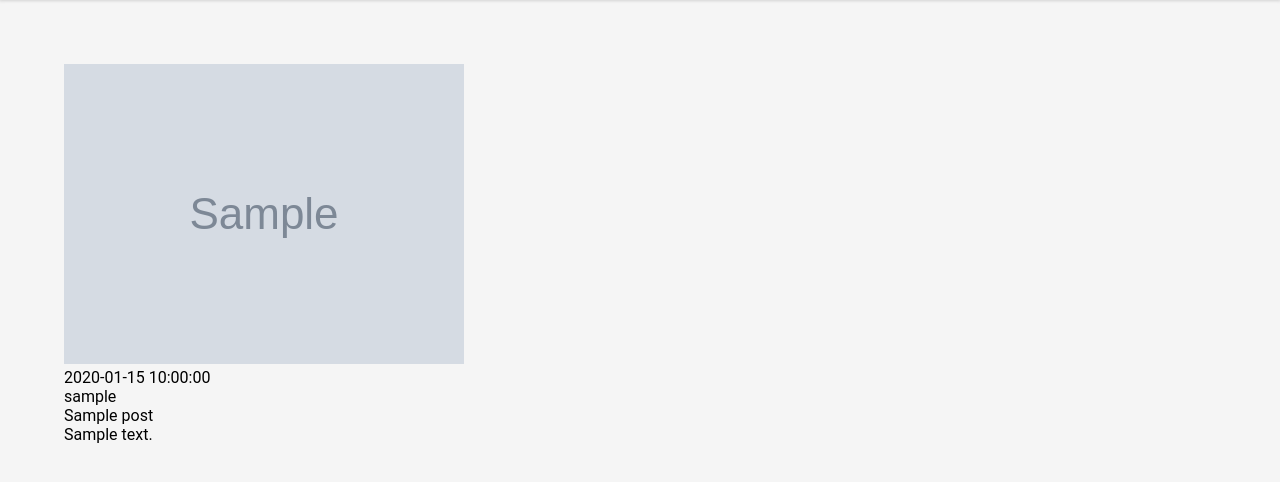
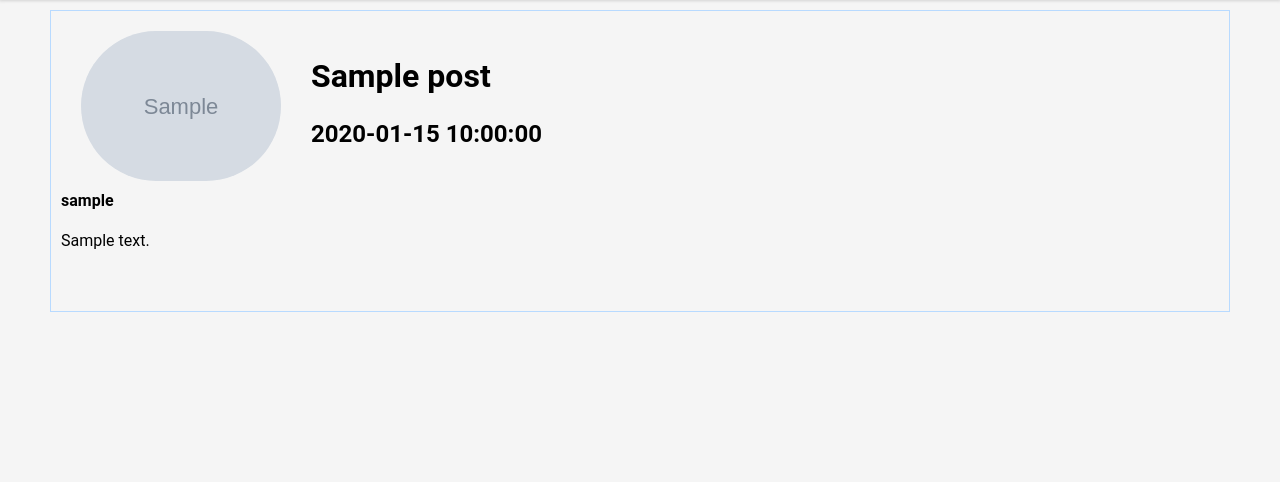
Before and after one commit to leonardocandio/AutoLux, a Flask app: page /forum/ in a window 1280 px wide. Shown: the part 100-582 px from the top of the page. Run offline with Flask 2, Linux system fonts and the light colour scheme; tables that the repository leaves empty hold one stand-in row (values such as "Sample post"); grey boxes marked "Sample" are stand-in pictures.

Commit message:
terminando forum, news, agregando normalize

```diff
--- a/app/blueprints/forum/templates/forum.html
+++ b/app/blueprints/forum/templates/forum.html
@@ -1,27 +1,30 @@
-{% extends "base.html" %}
+{% extends "base.html" %} {% block body %}
+<div class="">
 
-{% block body %}
-    <div class="container">
-        <ul class="posts">
     {% for post in posts %}
-                <li class="post">
-                    <div class="post post-image">
+    <div class="post">
+        <div class="cont-img-title">
+            <div class="post-image">
                 <img src="{{ post.author.image_url }}" alt="profile-picture">
             </div>
-                    <div class="post post-date">
-                        {{ post.created_at }}
+
+            <div class="post-title">
+                <h2>{{ post.title }}</h2>
+                <!--titulo-->
+                <h3>{{post.created_at }}</h3>
+                <!--fecha-->
             </div>
-                    <div class="post post-author">
-                        {{ post.author.nickname }}
         </div>
-                    <div class="post post-title">
-                        {{ post.title }}
+        <div class="cont-nick-body">
+            <h4>{{ post.author.nickname }}</h4>
+            <!--nickname-->
+
+            <p>{{ post.body }}</p>
+            <!--comentario-->
         </div>
-                    <div class="post post-body">
-                        {{ post.body }}
+
     </div>
-                </li>
     {% endfor %}
-        </ul>
+
 </div>
 {% endblock %}
--- a/app/blueprints/news/templates/news.html
+++ b/app/blueprints/news/templates/news.html
@@ -8,7 +8,7 @@
             <div class="card-body-div">
                 <h5 class="card-title">{{ article.title }}</h5>
                 <p class="card-text-div">{{ article.description }}</p>
-                        <a href="{{ url_for("news.news_page",news_id=article.id ) }}" class="btn btn-primary">See
+                <a href="{{ url_for('news.news_page',news_id=article.id ) }}" class="btn btn-primary">See
                             more</a>
             </div>
         </li>
--- a/app/static/styles.css
+++ b/app/static/styles.css
@@ -31,11 +31,9 @@ h1 {
     padding: 15px;
 }
 
-#fragment{
+#fragment {
     background-color: rgb(20, 18, 18);
 }
-
-
 
 h2 {
     color: #000;
@@ -293,6 +291,7 @@ nav .grid-item {
     width: 100%;
 }
 
+
 /* #image{
     text-align: left;
     padding: 30px;
@@ -390,3 +389,128 @@ h3{
     right: 0;
     left: 0;
 }
+
+
+/*
+==========================
+SHOP
+==========================
+*/
+
+.cont-shop {
+    padding: 0 15px;
+    position: absolute;
+    right: 0;
+    height: 80%;
+    overflow: hidden;
+    overflow-y: auto;
+}
+
+.lista-tienda {
+    display: flex;
+    flex-wrap: wrap;
+    margin: 0;
+}
+
+.cars-shop:hover {
+    box-shadow: 0 11px 35px 2px rgba(2, 2, 2, 0.14);
+    transition: all 0.5s;
+}
+
+.cars-shop {
+    width: 30.5%;
+    margin: 5px;
+    display: flex;
+    border: 2px solid #e1e1e1;
+    padding: 10px 10px;
+}
+
+.cars-shop img {
+    height: 100%;
+    width: 50%;
+}
+
+.card-body-shop {
+    display: table-cell;
+    position: relative;
+    vertical-align: middle;
+    width: 50%;
+    margin: 5px 5px 5px 5px;
+    text-align: center;
+    padding: 0;
+}
+
+.card-body-shop h3 {
+    margin: 5px 5px;
+    font-size: 100%;
+    font-family: 'Share Tech Mono', monospace;
+}
+
+.btn-shop {
+    margin: 5px 5px 0 5px;
+    position: absolute;
+    bottom: 0;
+    left: 25px;
+    /* right: 0; */
+    display: inline-table;
+    font-weight: 400;
+    text-align: center;
+    white-space: nowrap;
+    vertical-align: middle;
+    border: 0px;
+    padding-left: 40px;
+    padding-right: 40px;
+    padding-top: 10px;
+    padding-bottom: 10px;
+    font-size: 1rem;
+    /* line-height: 1.5; */
+    border-radius: 0.25rem;
+    cursor: pointer;
+    height: 10%;
+    width: 40%;
+}
+
+
+/*
+==================================================
+FORUM
+==================================================
+*/
+
+.post {
+    border: 1px #b8daff solid;
+    margin: 10px 50px;
+    height: 300px;
+}
+
+.post:hover {
+    box-shadow: 0 11px 35px 2px rgba(2, 2, 2, 0.14);
+    transition: all 0.5s;
+}
+
+.cont-img-title {
+    display: flex;
+    height: 50%;
+    margin: 10px 10px;
+}
+
+.post-image {
+    height: 100%;
+    padding: 10px 10px;
+    margin: 0 10px;
+}
+
+.post-image img {
+    border-radius: 200px;
+    height: 100%;
+}
+
+.post-title {
+    height: 100%;
+    width: 100;
+    margin: 10px 10px;
+}
+
+.cont-nick-body {
+    margin: 10px 10px;
+}
--- a/app/templates/base.html
+++ b/app/templates/base.html
@@ -1,39 +1,44 @@
 <!DOCTYPE html>
 <html lang="en">
+
 <head>
     <meta charset="UTF-8">
     <meta http-equiv="X-UA-Compatible" content="IE=edge">
     <meta name="viewport" content="width=device-width, initial-scale=1.0">
     <link rel="stylesheet" href="{{ url_for('static', filename='styles.css') }}">
+    <link rel="stylesheet" href="{{ url_for('static', filename='normalize.css') }}">
     <link rel="shortcut icon" href="{{ url_for('static', filename='image/favicon.png') }}">
+    <link rel="preconnect" href="https://fonts.googleapis.com">
+    <link rel="preconnect" href="https://fonts.gstatic.com" crossorigin>
+    <link href="https://fonts.googleapis.com/css2?family=Share+Tech+Mono&display=swap" rel="stylesheet">
     <title>AutoLux</title>
 </head>
+
 <body>
     <nav class="main-nav">
         <a href="{{ url_for('home.home_page') }}" class="main-logo">AutoLux</a>
         <ul class="links">
-        <li class="dropdown"><a class="trigger-drop" href={{ url_for("forum.home") }}>Forum<i class="arrow"></i></a>
+            <li class="dropdown"><a class="trigger-drop" href={{ url_for( "forum.home") }}>Forum<i class="arrow"></i></a>
                 <div class="dropdown-content">
                     {% include "dropdown/forum.html" %}
                 </div>
             </li>
-        <li class="dropdown"><a class="trigger-drop" href={{ url_for("news.home") }}>News<i class="arrow"></i></a>
+            <li class="dropdown"><a class="trigger-drop" href={{ url_for( "news.home") }}>News<i class="arrow"></i></a>
                 <div class="dropdown-content">
                     {% include "dropdown/news.html" %}
                 </div>
             </li>
-        <li class="dropdown"><a class="trigger-drop" href={{ url_for("shop.home") }}>Shop<i class="arrow"></i></a>
+            <li class="dropdown"><a class="trigger-drop" href={{ url_for( "shop.home") }}>Shop<i class="arrow"></i></a>
                 <div class="dropdown-content">
                     {% include "dropdown/shop.html" %}
                 </div>
             </li>
-        <li><a class="" href={{ url_for("auth.logout") }}>Logout</a></li>
+            <li><a class="" href={{ url_for( "auth.logout") }}>Logout</a></li>
         </ul>
     </nav>
 
     <!-- Mostrando las alertas -->
-{% with messages = get_flashed_messages() %}
-    {% if messages %}
+    {% with messages = get_flashed_messages() %} {% if messages %}
     <ul class=flashes>
         {% for message in messages %}
         <div class="alert alert-danger" role="alert">
@@ -41,12 +46,12 @@
         </div>
         {% endfor %}
     </ul>
-    {% endif %}
-{% endwith %}
+    {% endif %} {% endwith %}
     <div>
         {% block body %}{% endblock %}
     </div>
 
 
 </body>
+
 </html>
```
Also changed, not shown: app/blueprints/shop/templates/shop.html (+14 -15 lines), app/static/normalize.css (added). Lines whose indentation alone changed are shown as unchanged.
